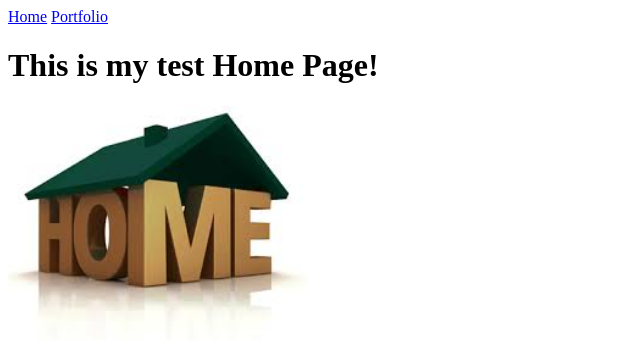
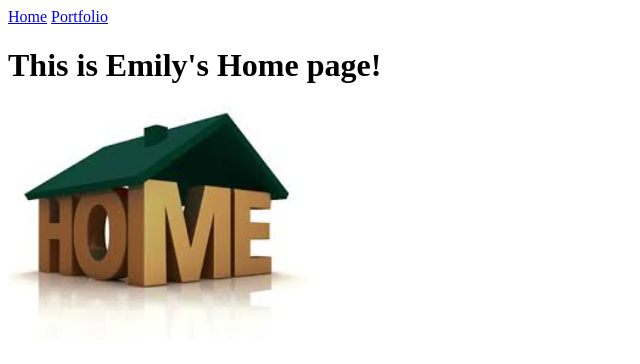
Before and after one commit to acemvc/emy.github.io, a plain HTML site: page index.html in a window 1280 px wide. Shown: the whole page, without its empty margins (0-640 px from the left). Drawn offline with Linux system fonts and the light colour scheme.

Commit message:
Update index.html

```diff
--- a/index.html
+++ b/index.html
@@ -7,7 +7,7 @@
   <body>
     <a href="index.html">Home</a>
     <a href="portfolio.html">Portfolio</a>
-    <h1>This is my test Home Page!</h1>
+    <h1>This is Emily's Home page!</h1>
     <img src="images/home.jpg" height="250">
   </body>
 </html>
```
